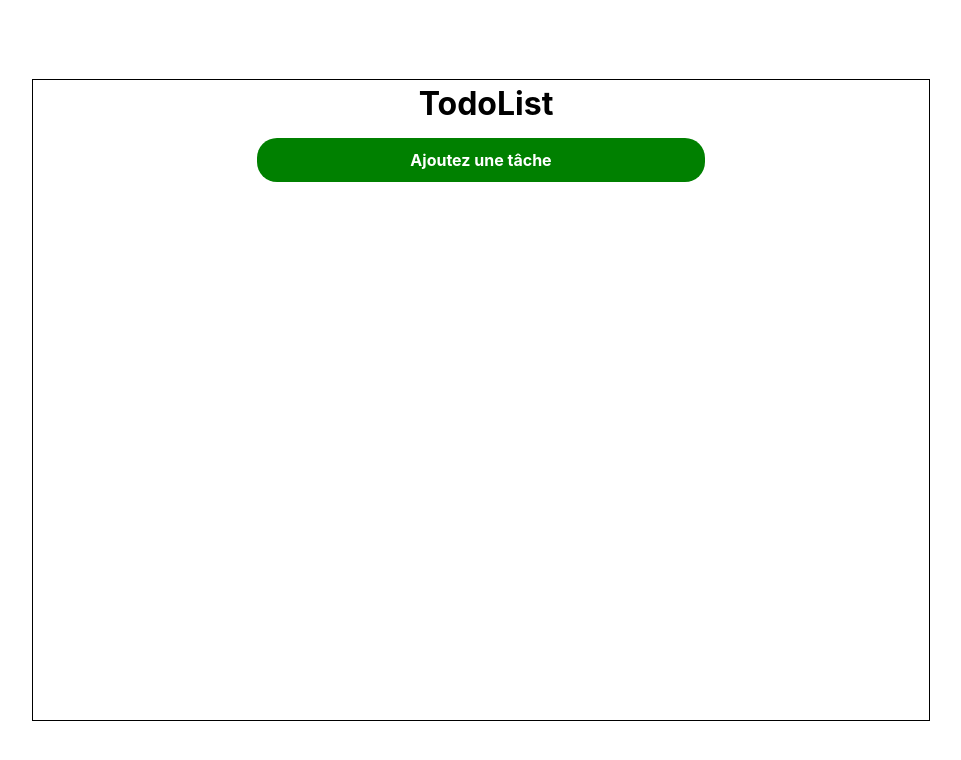
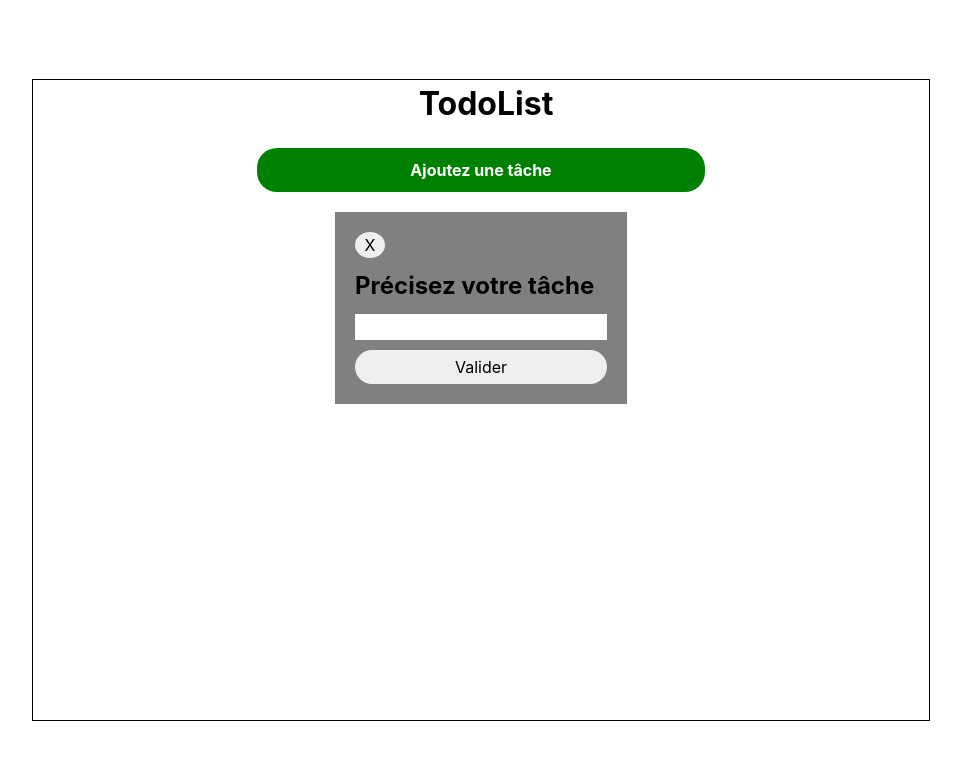
Before and after one commit to HoudAlami/TodoList, a React (Vite) app: page / in a window 1280 px wide. Both pictures are taken after a click on the button "Ajoutez une tâche". Shown: the top 760 px of the page, without its empty margins (159-1120 px from the left). Built offline with nearby package versions, Linux system fonts and the light colour scheme.

Commit message:
open/close taskModal

```diff
--- a/src/components/AddTaskModal/AddTaskModal.scss
+++ b/src/components/AddTaskModal/AddTaskModal.scss
@@ -0,0 +1,25 @@
+.addTaskModal {
+  display: flex;
+  flex-direction: column;
+  gap: 10px;
+  padding: 20px;
+  background-color: gray;
+  &__close {
+    width: 30px;
+    border-radius: 450%;
+    border: none;
+    cursor: pointer;
+  }
+
+  &__input {
+    border: none;
+    // border-radius: 20px;
+  }
+
+  &__button {
+    cursor: pointer;
+    border-radius: 20px;
+    border: none;
+    padding: 5px;
+  }
+}
--- a/src/components/AddTaskModal/AddTaskModal.tsx
+++ b/src/components/AddTaskModal/AddTaskModal.tsx
@@ -1,7 +1,30 @@
-import React from 'react';
+import React, { useState } from 'react';
+import './AddTaskModal.scss';
 
-function AddTaskModal() {
-  return <div>Hello</div>;
+type AddTaskModalProps = {
+  onClose: () => void;
+};
+
+function AddTaskModal({ onClose }: AddTaskModalProps) {
+  const closeModal = () => {
+    onClose();
+  };
+  return (
+    <div className="addTaskModal">
+      <button
+        type="button"
+        className="addTaskModal__close"
+        onClick={closeModal}
+      >
+        X
+      </button>
+      <h2 className="addTaskModal__title">Précisez votre tâche</h2>
+      <input type="text" className="addTaskModal__input" />
+      <button type="button" className="addTaskModal__button">
+        Valider
+      </button>
+    </div>
+  );
 }
 
 export default AddTaskModal;
--- a/src/components/App/App.scss
+++ b/src/components/App/App.scss
@@ -5,7 +5,7 @@
   display: flex;
   flex-direction: column;
   align-items: center;
-  gap: 10px;
+  gap: 20px;
 
   &__title {
     margin-left: 10px;
--- a/src/components/App/App.tsx
+++ b/src/components/App/App.tsx
@@ -1,12 +1,24 @@
+import { useState } from 'react';
+import AddTaskModal from '../AddTaskModal/AddTaskModal';
 import './App.scss';
 
 function App() {
+  const [isActive, setIsActive] = useState(false);
+
+  const showModal = () => {
+    setIsActive(true);
+  };
+
+  const closeModal = () => {
+    setIsActive(false);
+  };
   return (
     <div className="app">
       <h1 className="app__title">TodoList</h1>
-      <button type="button" className="app__button">
+      <button type="button" className="app__button" onClick={showModal}>
         Ajoutez une tâche
       </button>
+      {isActive && <AddTaskModal onClose={closeModal} />}
     </div>
   );
 }
```
